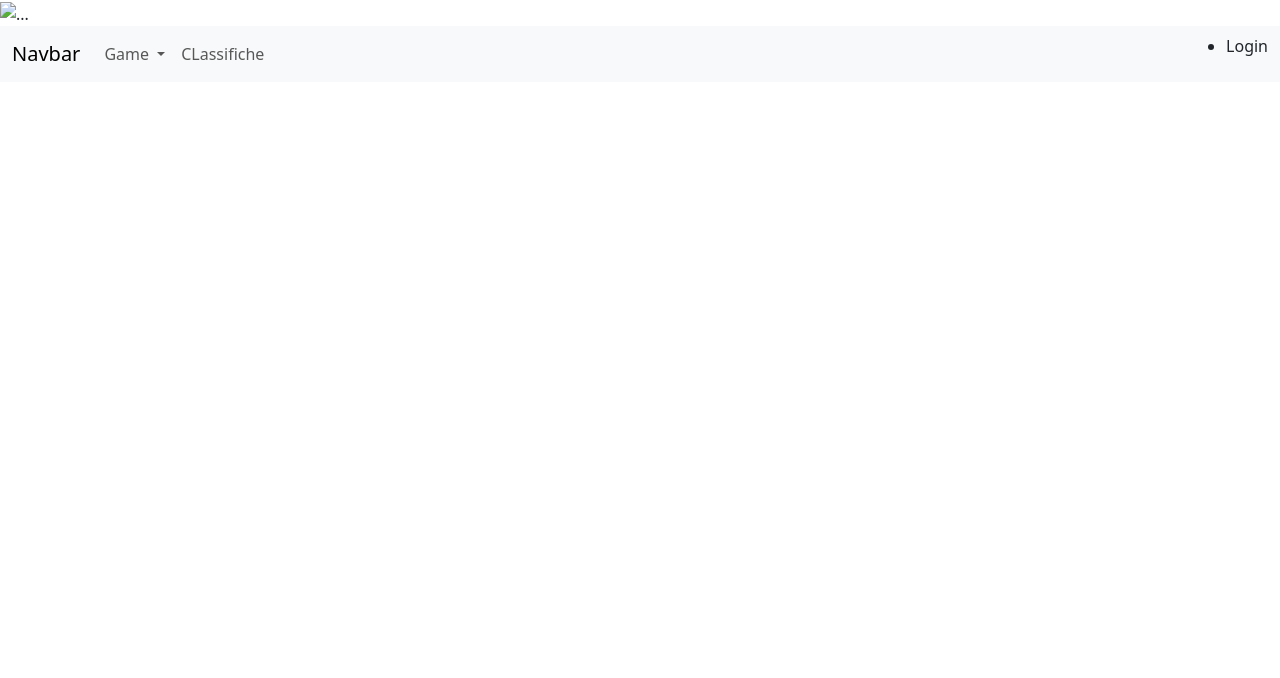
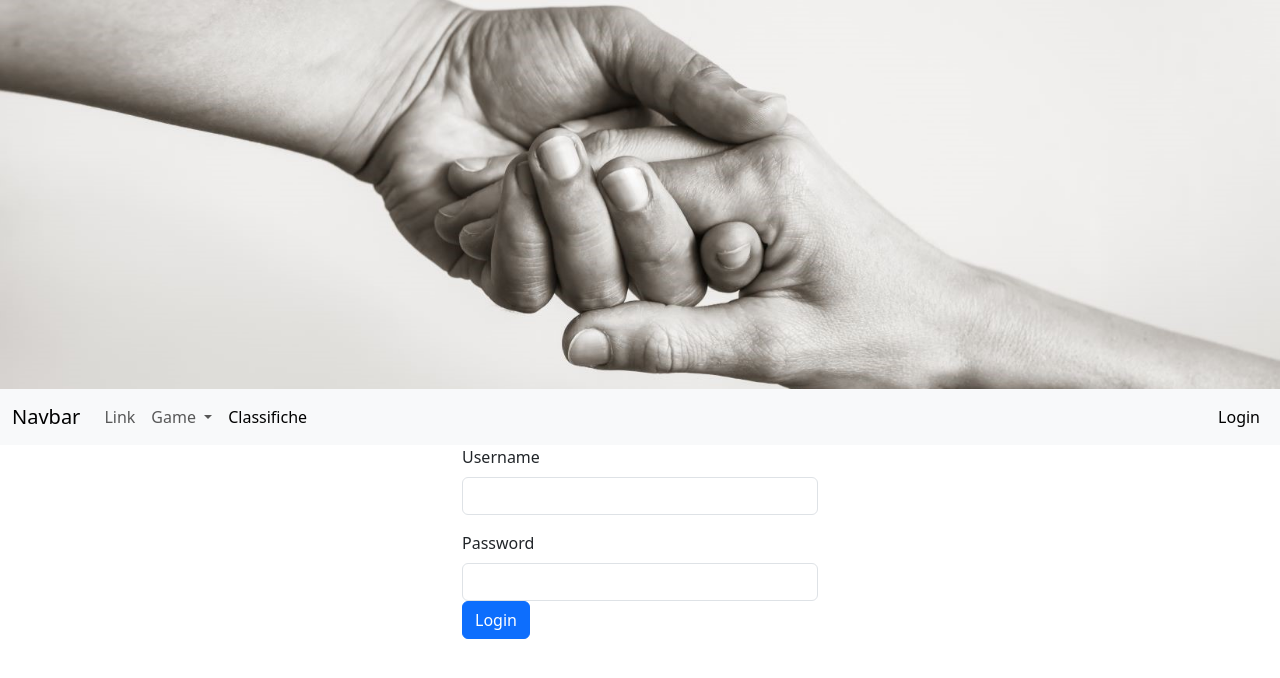
Before and after one commit to ProfCordasco/Caccia3C, a website: page index.html in a window 1280 px wide. Drawn offline with nearby package versions, Linux system fonts and the light colour scheme.

Commit message:
Update index.html

```diff
--- a/index.html
+++ b/index.html
@@ -7,8 +7,7 @@
     <link href="https://cdn.jsdelivr.net/npm/bootstrap@5.3.3/dist/css/bootstrap.min.css" rel="stylesheet" integrity="sha384-QWTKZyjpPEjISv5WaRU9OFeRpok6YctnYmDr5pNlyT2bRjXh0JMhjY6hW+ALEwIH" crossorigin="anonymous">
   </head>
   <body>
-    <img src="..." class="img-fluid" alt="...">
-
+    <img src="img/header.jpg" class="img-fluid" alt="Header caccia al tesoro">
 
     <nav class="navbar navbar-expand-lg bg-body-tertiary">
       <div class="container-fluid">
@@ -18,6 +17,9 @@
         </button>
         <div class="collapse navbar-collapse" id="navbarSupportedContent">
           <ul class="navbar-nav me-auto mb-2 mb-lg-0">
+            <li class="nav-item">
+              <a class="nav-link" href="#">Link</a>
+            </li>
             <li class="nav-item dropdown">
               <a class="nav-link dropdown-toggle" href="#" role="button" data-bs-toggle="dropdown" aria-expanded="false">
                 Game
@@ -28,19 +30,41 @@
               </ul>
                </li>
            <li class="nav-item">
-              <a class="nav-link" href="#">CLassifiche</a>
+              <a class="nav-link active" aria-current="page" href="#">Classifiche</a>
            </li>
           </ul>
-          <ul>
+            <ul class="navbar-nav mb-2 mb-lg-0">
            <li class="nav-item">
-              <a class="nav-link" href="#">Login</a>
+              <a class="nav-link active" aria-current="page" href="#">Login</a>
             </li>
             </ul>
-
-
         </div>
       </div>
     </nav>
+
+
+  <div class="container">
+    <div class="row">
+      <div class="col">
+      </div>
+      <div class="col">
+        <form>
+          <div class="mb-3">
+            <label for="exampleInputUsername1" class="form-label">Username</label>
+            <input type="username" class="form-control" id="exampleInputUsernsme1">
+          </div>
+          <div class="mb-3">
+            <label for="exampleInputPassword1" class="form-label">Password</label>
+            <input type="password" class="form-control" id="exampleInputPassword1">
+            <button type="login" class="btn btn-primary">Login</button>
+          </div>
+        </form>
+      </div>
+      <div class="col">
+      </div>
+    </div>
+  </div>
+
     <script src="https://cdn.jsdelivr.net/npm/bootstrap@5.3.3/dist/js/bootstrap.bundle.min.js" integrity="sha384-YvpcrYf0tY3lHB60NNkmXc5s9fDVZLESaAA55NDzOxhy9GkcIdslK1eN7N6jIeHz" crossorigin="anonymous"></script>
   </body>
 </html>
```
Lines whose indentation alone changed are shown as unchanged.
